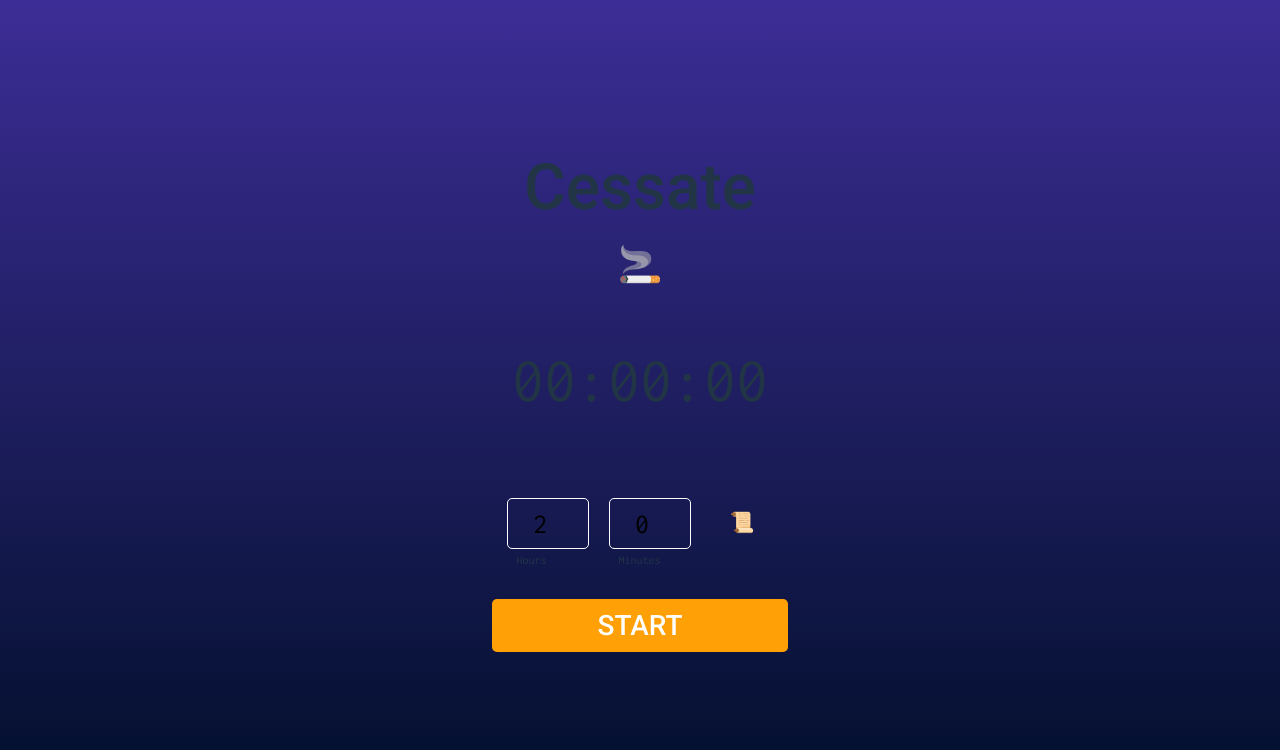
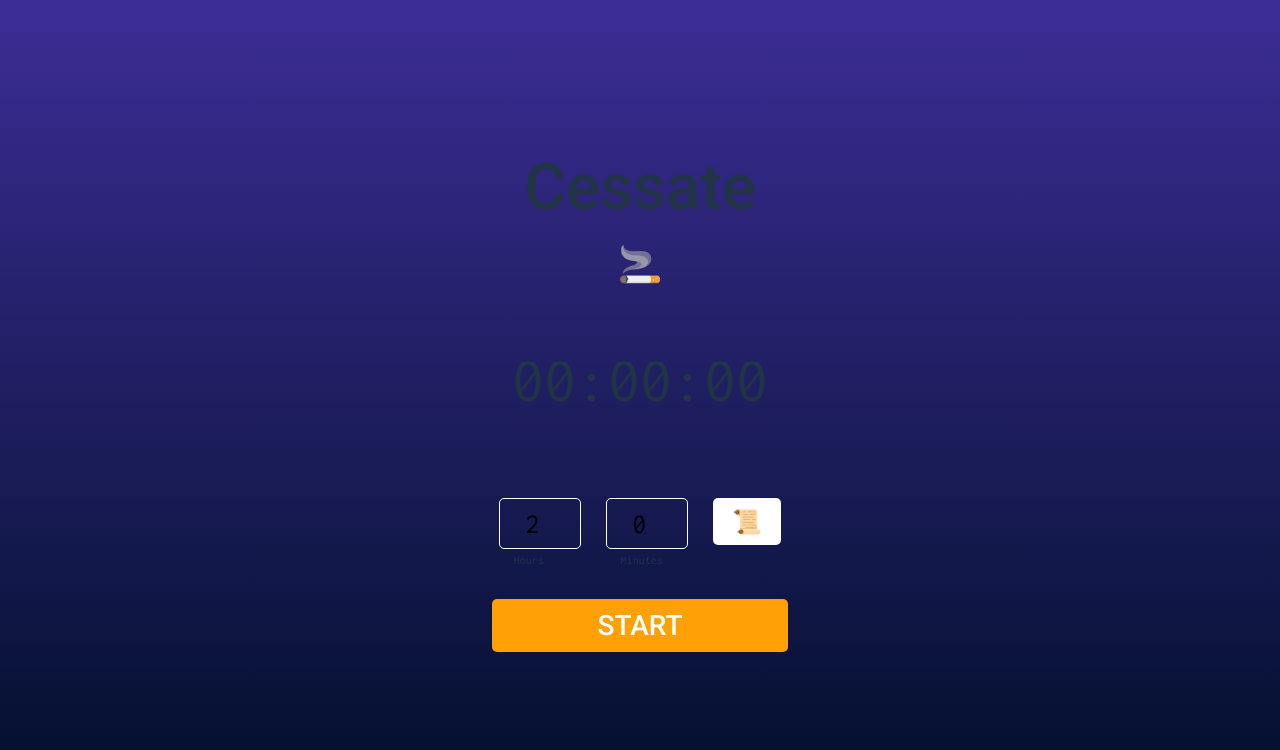
Before and after one commit to hau5pro/cessate, a React (Vite) app: page / in a window 1280 px wide. Shown: the top 750 px of the page. Built offline with nearby package versions, Linux system fonts and the light colour scheme.

Commit message:
styling changes

```diff
--- a/src/App.css
+++ b/src/App.css
@@ -43,6 +43,7 @@ h1 {
 
 button {
   font-family: 'Roboto', sans-serif;
+  border-radius: 5px;
 }
 
 button:focus {
@@ -58,7 +59,7 @@ button:focus {
 .input-group {
   display: flex;
   justify-content: center;
-  gap: 10px;
+  gap: 25px;
   margin-bottom: 20px;
 }
 
@@ -73,6 +74,7 @@ input[type="number"] {
   -moz-appearance: textfield;
   appearance: none;
 
+  margin: 0;
   font-family: 'Inconsolata', monospace;
   border: solid 1px white;
   outline: none;
@@ -101,7 +103,6 @@ input[type="number"] {
   text-transform: uppercase;
   padding: 10px 20px;
   border: none;
-  border-radius: 5px;
   cursor: pointer;
   color: #ffffff;
   transition: background-color 0.3s;
@@ -141,21 +142,21 @@ input[type="number"] {
 
 /* Styles for the History Icon Button */
 .history-icon {
-  background-color: transparent;
+  background-color: white;
   border: none;
   max-height: fit-content;
-  font-size: 20px;
   cursor: pointer;
   transition: transform 0.2s ease;
 }
 
-.history-icon:hover {
+.history-icon > span {
+  font-size: 24px;
+}
+
+.history-icon > span:hover {
   transform: scale(1.2);
 }
 
-.history-icon:focus {
-  outline: none;
-}
 
 /* History Modal Styles */
 .history-modal {
@@ -192,6 +193,7 @@ input[type="number"] {
   gap: 1rem;
   justify-content: space-between;
   align-items: center;
+  width: 100%;
 }
 
 /* Flexbox layout for grouped history entries */
--- a/src/App.tsx
+++ b/src/App.tsx
@@ -216,7 +216,7 @@ function App() {
 
           {/* History icon */}
           <button className="history-icon" onClick={toggleHistoryModal}>
-            📜
+            <span>📜</span>
           </button>
         </div>
 
@@ -230,7 +230,7 @@ function App() {
 
       <div className={`history-modal ${historyVisible ? "open" : ""}`}>
         <div className="modal-header">
-          <h2>Break History</h2>
+          <h2>History</h2>
           <button className="clear-history-button" onClick={clearHistory}>
             🧹
           </button>
```
Also changed, not shown: 1 other file (tests, documents, lock files or other folders).
